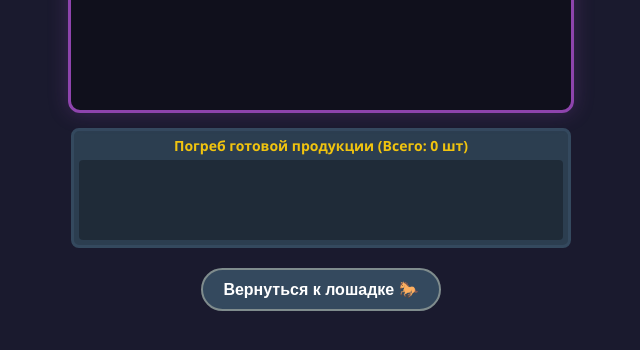
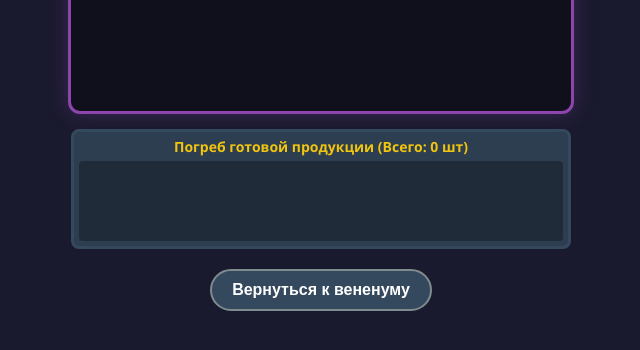
Before and after one commit to ekaterina9442-lgtm/gvkjkh, a plain HTML site: page winery.html in a window 1280 px wide. Shown: the part 410-760 px from the top of the page, without its empty margins (319-959 px from the left). Drawn offline with Linux system fonts and the light colour scheme.

Commit message:
Add files via upload

```diff
--- a/winery.html
+++ b/winery.html
@@ -44,7 +44,7 @@
         <div id="cellar-title">Погреб готовой продукции (Всего: <span id="total-wine">0</span> шт)</div>
         <div id="shelf"></div>
     </div>
-    <button id="back-btn" onclick="window.location.href='index.html'">Вернуться к лошадке 🐎</button>
+    <button id="back-btn" onclick="window.location.href='index.html'">Вернуться к вененуму </button>
 <script>
     const grapeCountEl = document.getElementById('grape-count');
     const barrelFillEl = document.getElementById('barrel-fill');
```
